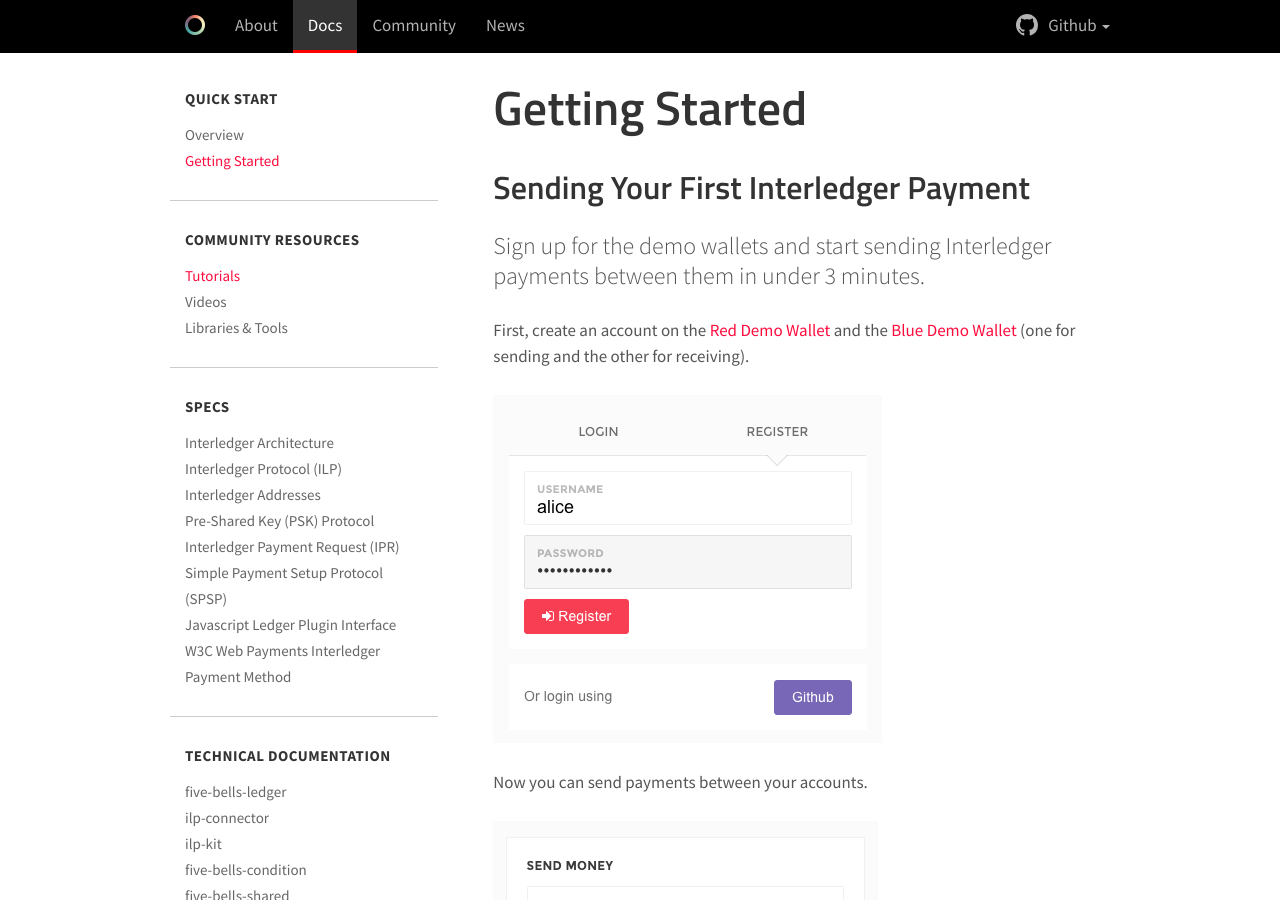
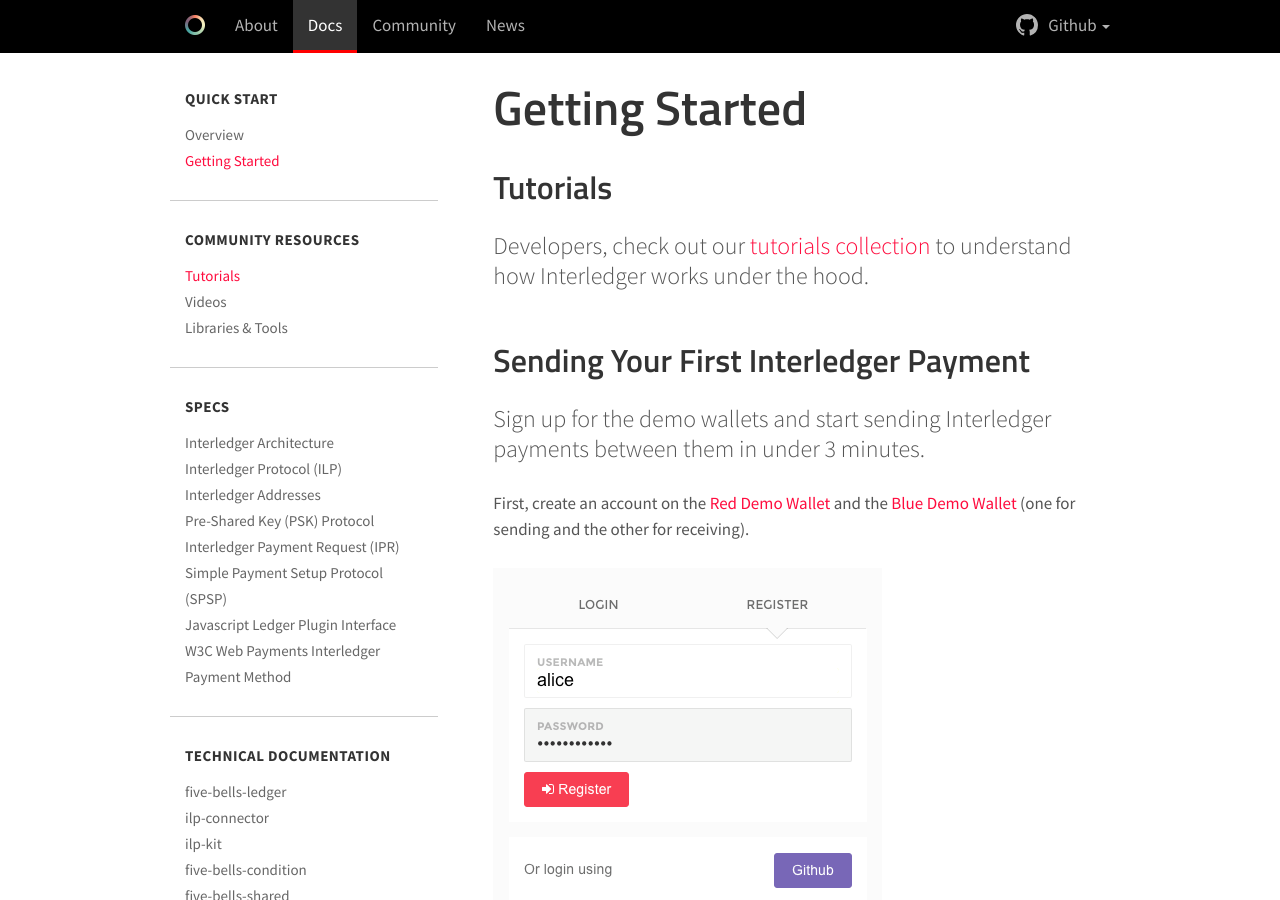
Before and after one commit to interledger/interledger.github.io, a Jekyll site: the page built from getting-started.html, in a window 1280 px wide and 900 px high. Built offline with Jekyll 4.4.1, drawn with Linux system fonts in a browser that asks for light colours; nearby versions of some CDN libraries; some web fonts are replaced.

Commit message:
feat: link to tutorials from getting started page

```diff
--- a/getting-started.html
+++ b/getting-started.html
@@ -12,6 +12,10 @@
         {% include docs-sidebar.html %}
         <div class="col-sm-8 wrapper">
           <h1 class="page-header">Getting Started</h1>
+
+          <h2>Tutorials</h2>
+
+          <p class="intro">Developers, check out our <a href="/tutorials/">tutorials collection</a> to understand how Interledger works under the hood.</p>
 
           <h2>Sending Your First Interledger Payment</h2>
 
```
